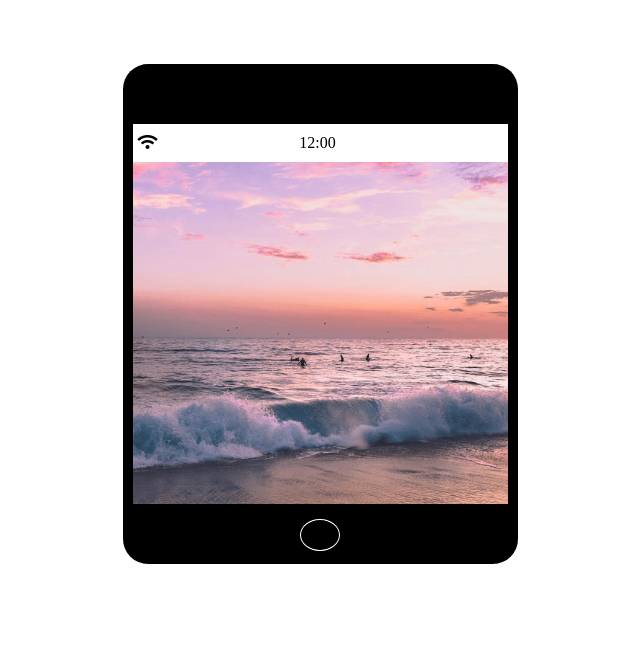
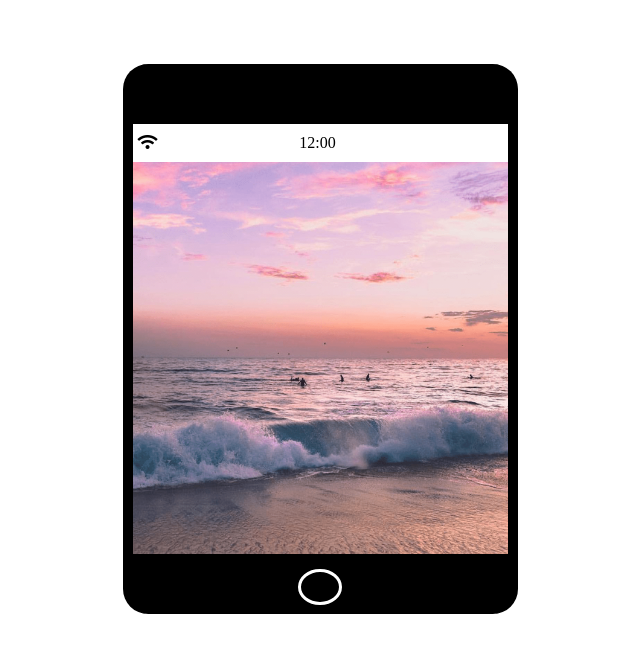
Before and after one commit to pinchet123/phone, a plain HTML site: page index.html in a window 1280 px wide. Shown: the whole page, without its empty margins (320-960 px from the left). Drawn offline with Linux system fonts and the light colour scheme.

Commit message:
the push

```diff
--- a/assets/css/style.css
+++ b/assets/css/style.css
@@ -5,7 +5,7 @@
 body {
     width: 375px;
     margin: 5% auto;
-    height: 500px;
+    height: 550px;
     position: relative;
     border-left:10px solid #000;
     border-radius: 25px;
@@ -82,7 +82,7 @@ footer .home {
     margin: auto;
     background-color: #000;
     border-radius: 100%;
-    border: 1px solid #fff;
+    border: 3px solid #fff;
     padding: 15px 0;
     /* margin: 10px 0; */
 }
```
